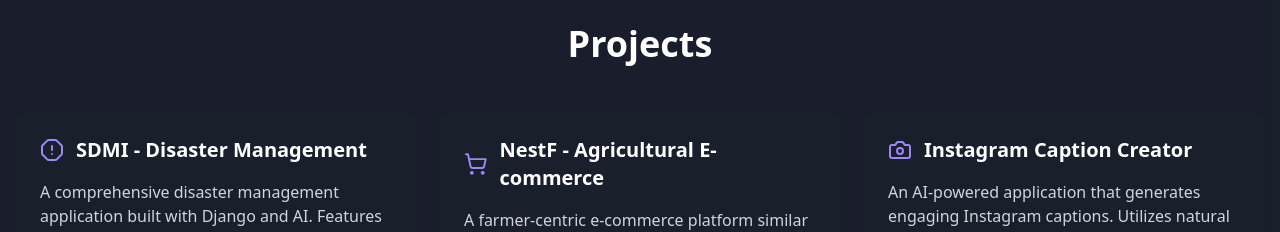
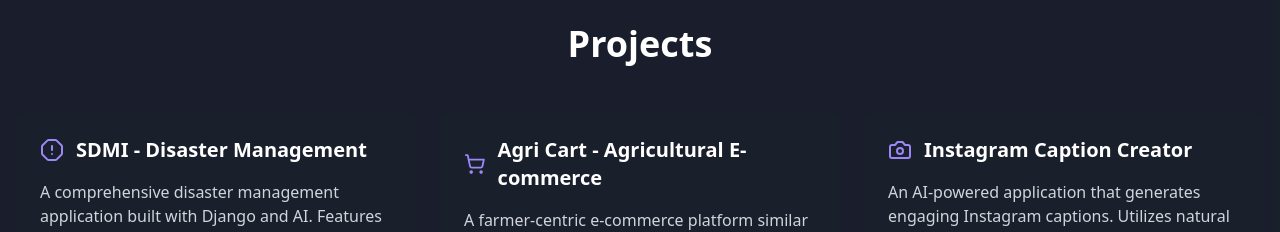
Before and after one commit to achuajays/protofolio, a React (Vite) app: page / in a window 1280 px wide. Shown: the part 2560-2792 px from the top of the page. Built offline with nearby package versions, Linux system fonts and the light colour scheme.

Commit message:
Rename project "NestF" to "Agri Cart" in ProjectsSection.
[skip gpt_engineer]

```diff
--- a/src/components/ProjectsSection.tsx
+++ b/src/components/ProjectsSection.tsx
@@ -10,7 +10,7 @@ const ProjectsSection = () => {
       icon: <AlertOctagon className="text-primary w-6 h-6" />
     },
     {
-      title: "NestF - Agricultural E-commerce",
+      title: "Agri Cart - Agricultural E-commerce",
       description: "A farmer-centric e-commerce platform similar to Amazon/Swiggy specifically designed for agricultural products. Features include direct farmer-to-consumer sales, real-time price tracking, delivery route optimization, quality verification system, and integrated payment solutions. Helps farmers maximize profits by eliminating middlemen.",
       tech: ["React", "Node.js", "Express", "MongoDB", "Redux", "Google Maps API", "Stripe"],
       icon: <ShoppingCart className="text-primary w-6 h-6" />
```
